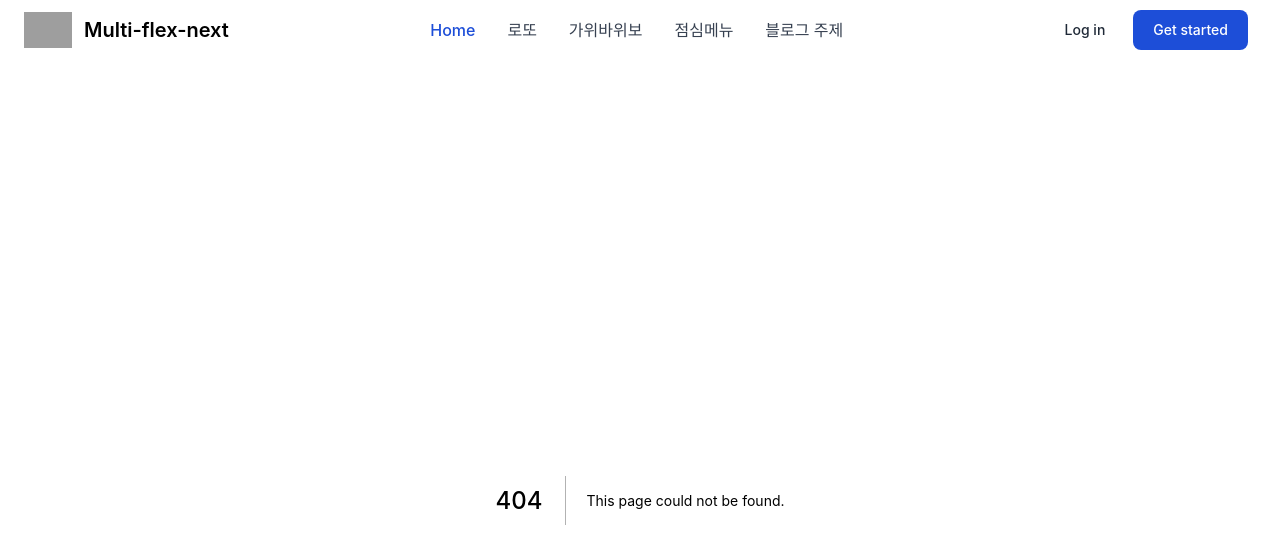
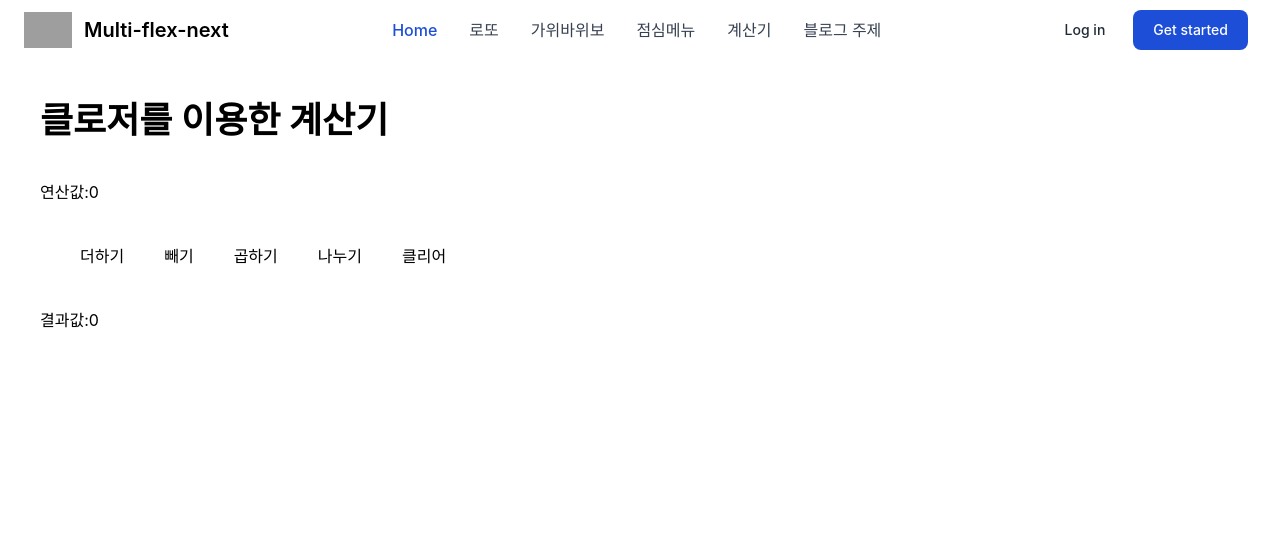
Before and after one commit to adjh54ir/multi_flex_next, a Next.js app: page /calculator/main in a window 1280 px wide. Before the commit this address had no page. Shown: the top 548 px of the page. Built offline with nearby package versions, Linux system fonts and the light colour scheme; grey boxes are pictures that could not be loaded.

Commit message:
calculator

```diff
--- /dev/null
+++ b/pages/calculator/main.tsx
@@ -0,0 +1,111 @@
+import { count } from 'console';
+import { useEffect, useRef, useState } from 'react';
+
+/**
+ * 클로져를 이용한 계산기 모듈
+ * @returns
+ */
+const main = () => {
+	const textRef = useRef<HTMLInputElement>(null);
+	const resultTextRef = useRef<HTMLInputElement>(null);
+	const [calNum, setCalNum] = useState(0);
+	let [resultNum, setResultNum] = useState(0);
+
+	useEffect(() => {
+		//
+	}, []);
+
+	/**
+	 * 클로저를 이용한 계산기 모듈
+	 */
+	const calculator = (num: number) => {
+		let value = 0;
+
+		return {
+			sum: () => {
+				if (resultTextRef.current) resultTextRef.current.value = (resultNum += num).toString();
+			},
+			sub: () => {
+				if (resultTextRef.current) resultTextRef.current.value = (resultNum -= num).toString();
+			},
+			mul: () => {
+				if (resultTextRef.current) resultTextRef.current.value = (resultNum *= num).toString();
+			},
+			div: () => {
+				if (resultTextRef.current) resultTextRef.current.value = Math.floor((resultNum /= num)).toString();
+			},
+			clear: () => {
+				if (resultTextRef.current) resultTextRef.current.value = (0).toString();
+				if (textRef.current) textRef.current.value = (0).toString();
+			},
+		};
+	};
+
+	// ================================================================================================================
+	return (
+		<div>
+			<div>
+				<h1>클로저를 이용한 계산기</h1>
+			</div>
+			<div className='mt-10'>
+				<label htmlFor='textRef'>
+					연산값:
+					<input type='number' id='textRef' defaultValue={0} ref={textRef} />
+				</label>
+			</div>
+
+			<div className='mt-10'>
+				<button
+					type='button'
+					className='ml-10'
+					onClick={() => {
+						if (textRef.current) calculator(Number(textRef.current.value)).sum();
+					}}>
+					더하기{' '}
+				</button>
+				<button
+					type='button'
+					className='ml-10'
+					onClick={() => {
+						if (textRef.current) calculator(Number(textRef.current.value)).sub();
+					}}>
+					빼기{' '}
+				</button>
+				<button
+					type='button'
+					className='ml-10'
+					onClick={() => {
+						if (textRef.current) calculator(Number(textRef.current.value)).mul();
+					}}>
+					곱하기{' '}
+				</button>
+				<button
+					type='button'
+					className='ml-10'
+					onClick={() => {
+						if (textRef.current) calculator(Number(textRef.current.value)).div();
+					}}>
+					나누기{' '}
+				</button>
+				<button
+					type='button'
+					className='ml-10'
+					onClick={() => {
+						if (textRef.current) calculator(Number(textRef.current.value)).clear();
+					}}>
+					클리어{' '}
+				</button>
+				<br />
+			</div>
+
+			<div className='mt-10'>
+				<label htmlFor='resultRef'>
+					{' '}
+					결과값:
+					<input type='number' id='resultRef' defaultValue={0} ref={resultTextRef} value={resultNum} />
+				</label>
+			</div>
+		</div>
+	);
+};
+export default main;
--- a/pages/common/Header.tsx
+++ b/pages/common/Header.tsx
@@ -80,6 +80,13 @@ const Header = () => {
 									</a>
 								</Link>
 							</li>
+							<li>
+								<Link href='/calculator/main'>
+									<a href='#' className={headerContent}>
+										계산기
+									</a>
+								</Link>
+							</li>
 
 							<li>
 								<Link href={`/blog/closure3Modlues`}>
```
